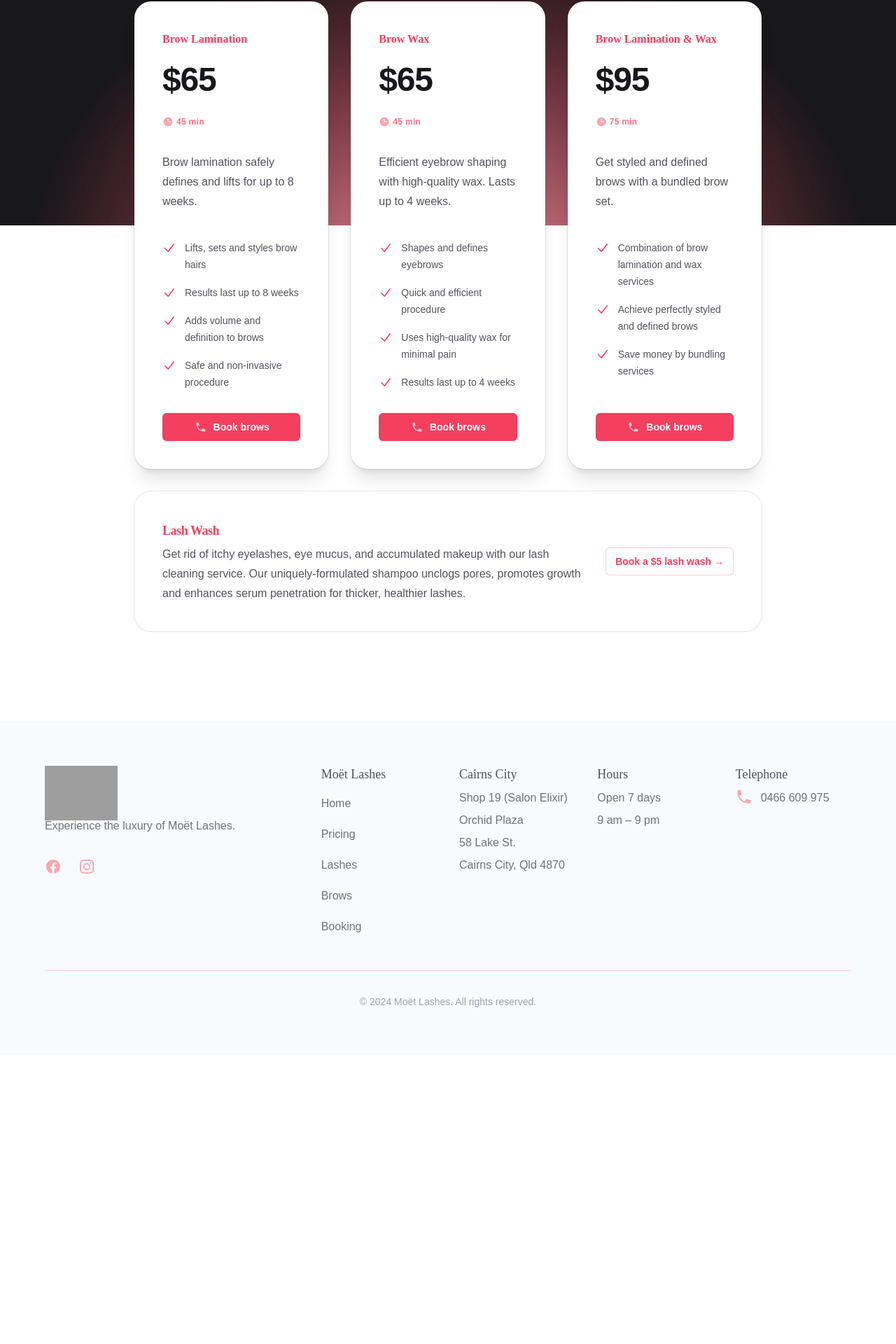
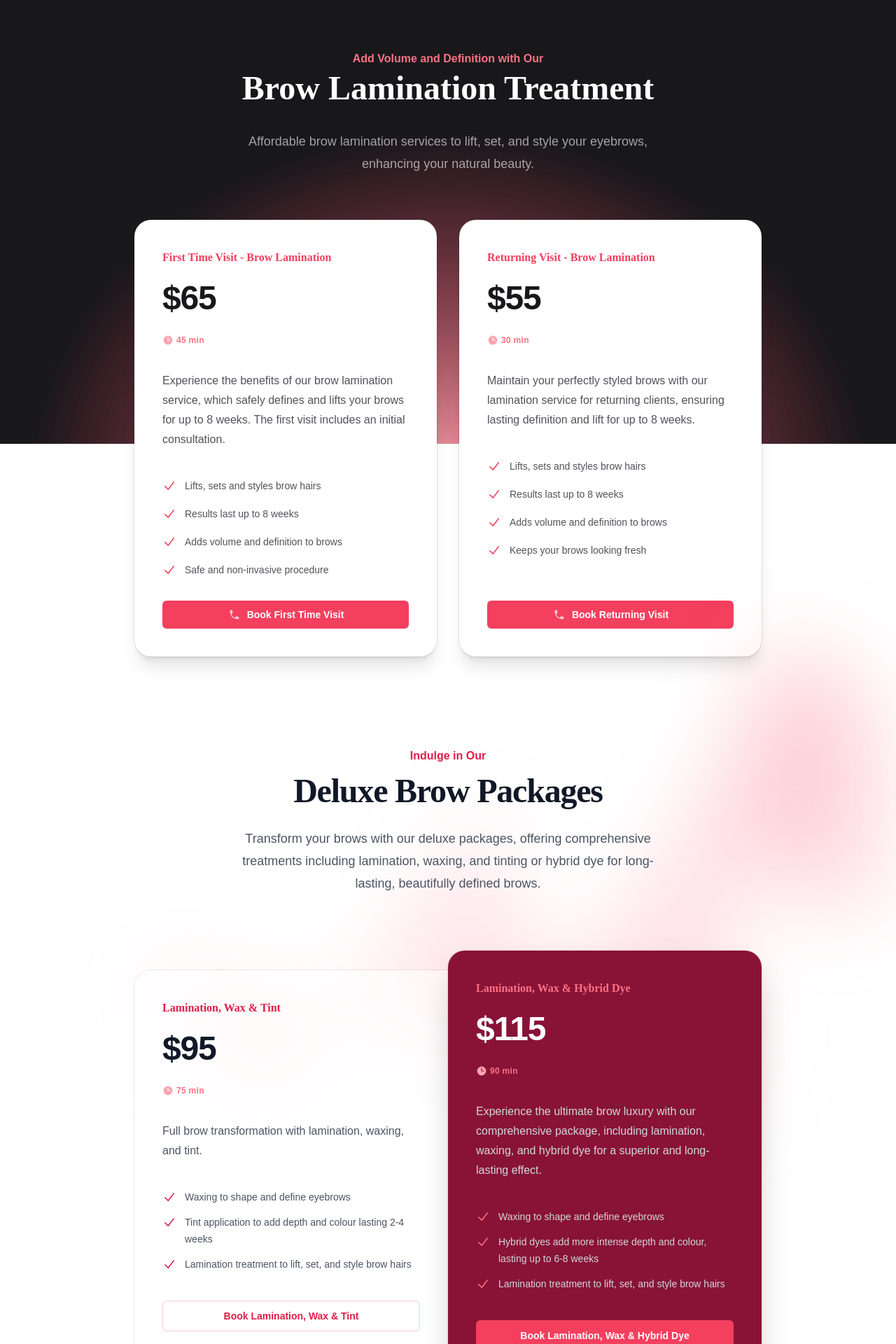
Before and after one commit to Emily-Nilsen/moet-lashes, a Next.js app: page /pricing in a window 1280 px wide. Shown: the part 3917-5837 px from the top of the page at 70% size. Before the commit the page ends 5424 px from the top, so only its background shows below. Built offline with nearby package versions, Linux system fonts and the light colour scheme; grey boxes are pictures that could not be loaded; a web font is replaced by a local one.

Commit message:
add deluxe brow packages

```diff
--- a/src/components/BrowsPricing.jsx
+++ b/src/components/BrowsPricing.jsx
@@ -1,14 +1,17 @@
 import Link from 'next/link'
 import { CheckIcon, PhoneIcon, ClockIcon } from '@heroicons/react/20/solid'
+import { DeluxeBrowPackages } from './DeluxeBrowPackages'
 
 const tiers = [
   {
-    name: 'Brow Lamination',
-    id: 'tier-lamination',
+    name: 'First Time Visit - Brow Lamination',
+    book: 'First Time Visit',
+    id: 'first-time-visit',
     href: 'tel:61466609975',
     price: '$65',
     time: '45 min',
-    description: 'Brow lamination safely defines and lifts for up to 8 weeks.',
+    description:
+      'Experience the benefits of our brow lamination service, which safely defines and lifts your brows for up to 8 weeks. The first visit includes an initial consultation.',
     features: [
       'Lifts, sets and styles brow hairs',
       'Results last up to 8 weeks',
@@ -17,33 +20,34 @@ const tiers = [
     ],
   },
   {
-    name: 'Brow Wax',
-    id: 'tier-wax',
+    name: 'Returning Visit - Brow Lamination',
+    book: 'Returning Visit',
+    id: 'returning-visit',
     href: 'tel:61466609975',
-    price: '$65',
-    time: '45 min',
+    price: '$55',
+    time: '30 min',
     description:
-      'Efficient eyebrow shaping with high-quality wax. Lasts up to 4 weeks.',
+      'Maintain your perfectly styled brows with our lamination service for returning clients, ensuring lasting definition and lift for up to 8 weeks.',
     features: [
-      'Shapes and defines eyebrows',
-      'Quick and efficient procedure',
-      'Uses high-quality wax for minimal pain',
-      'Results last up to 4 weeks',
+      'Lifts, sets and styles brow hairs',
+      'Results last up to 8 weeks',
+      'Adds volume and definition to brows',
+      'Keeps your brows looking fresh',
     ],
   },
-  {
-    name: 'Brow Lamination & Wax',
-    id: 'tier-lamination-wax',
-    href: 'tel:61466609975',
-    price: '$95',
-    time: '75 min',
-    description: 'Get styled and defined brows with a bundled brow set.',
-    features: [
-      'Combination of brow lamination and wax services',
-      'Achieve perfectly styled and defined brows',
-      'Save money by bundling services',
-    ],
-  },
+  // {
+  //   name: 'Brow Lamination & Wax',
+  //   id: 'tier-lamination-wax',
+  //   href: 'tel:61466609975',
+  //   price: '$95',
+  //   time: '75 min',
+  //   description: 'Get styled and defined brows with a bundled brow set.',
+  //   features: [
+  //     'Combination of brow lamination and wax services',
+  //     'Achieve perfectly styled and defined brows',
+  //     'Save money by bundling services',
+  //   ],
+  // },
 ]
 
 export function BrowsPricing() {
@@ -52,16 +56,16 @@ export function BrowsPricing() {
       <div className="mx-auto max-w-7xl px-6 pb-96 pt-24 text-center sm:pt-32 lg:px-8">
         <div className="mx-auto max-w-4xl">
           <h2 className="text-base font-semibold leading-7 text-rose-400">
-            Get the Perfect Arch
+            Add Volume and Definition with Our
           </h2>
           <h1 className="pb-2 text-4xl font-extrabold leading-tight text-white sm:text-center sm:text-5xl">
-            Brow services and pricing
+            Brow Lamination Treatment
           </h1>
         </div>
         <div className="relative mt-6">
           <p className="mx-auto max-w-2xl text-lg leading-8 text-white/60">
-            Affordable brow lamination and wax services to enhance your natural
-            beauty.
+            Affordable brow lamination services to lift, set, and style your
+            eyebrows, enhancing your natural beauty.
           </p>
           <svg
             viewBox="0 0 1208 1024"
@@ -86,7 +90,7 @@ export function BrowsPricing() {
       <div className="flow-root bg-white pb-24 sm:pb-32">
         <div className="-mt-80">
           <div className="mx-auto max-w-7xl px-6 lg:px-8">
-            <div className="mx-auto grid max-w-md grid-cols-1 gap-8 lg:max-w-4xl lg:grid-cols-3">
+            <div className="mx-auto grid max-w-md grid-cols-1 gap-8 lg:max-w-4xl lg:grid-cols-2">
               {tiers.map((tier) => (
                 <div
                   key={tier.id}
@@ -131,42 +135,25 @@ export function BrowsPricing() {
                       ))}
                     </ul>
                   </div>
-                  <a
+                  <Link
                     href={tier.href}
                     aria-describedby={tier.id}
                     className="mt-8 flex items-center justify-center rounded-md bg-rose-500 px-3.5 py-2 text-center text-sm font-semibold leading-6 text-white shadow-sm transition duration-300 ease-in-out hover:bg-rose-600 focus-visible:outline focus-visible:outline-2 focus-visible:outline-offset-2 focus-visible:outline-rose-500"
                   >
-                    <span>
+                    <span className="inline">
                       <PhoneIcon
                         className="mr-2 h-4 w-5 text-rose-200 group-hover:text-rose-50"
                         aria-hidden="true"
                       />
                     </span>{' '}
-                    Book brows
-                  </a>
+                    Book {tier.book}{' '}
+                  </Link>
                 </div>
               ))}
-              <div className="flex flex-col items-start gap-x-8 gap-y-6 rounded-3xl p-8 ring-1 ring-zinc-900/10 sm:gap-y-10 sm:p-10 lg:col-span-3 lg:flex-row lg:items-center">
-                <div className="lg:min-w-0 lg:flex-1">
-                  <h3 className="text-lg font-semibold leading-8 tracking-tight text-rose-500">
-                    Lash Wash
-                  </h3>
-                  <p className="mt-1 text-base leading-7 text-zinc-600">
-                    Get rid of itchy eyelashes, eye mucus, and accumulated
-                    makeup with our lash cleaning service. Our
-                    uniquely-formulated shampoo unclogs pores, promotes growth
-                    and enhances serum penetration for thicker, healthier
-                    lashes.
-                  </p>
-                </div>
-                <Link
-                  href="/booking"
-                  className="rounded-md px-3.5 py-2 text-sm font-semibold leading-6 text-rose-500 ring-1 ring-inset ring-rose-200 hover:ring-rose-300 focus-visible:outline focus-visible:outline-2 focus-visible:outline-offset-2 focus-visible:outline-rose-500"
-                >
-                  Book a $5 lash wash <span aria-hidden="true">&rarr;</span>
-                </Link>
-              </div>
+              {/* Next pricing tier */}
             </div>
+            {/* Deluxe packages */}
+            <DeluxeBrowPackages />
           </div>
         </div>
       </div>
--- /dev/null
+++ b/src/components/DeluxeBrowPackages.jsx
@@ -0,0 +1,165 @@
+import { CheckIcon, PhoneIcon, ClockIcon } from '@heroicons/react/20/solid'
+import Link from 'next/link'
+
+const tiers = [
+  {
+    name: 'Lamination, Wax & Tint',
+    id: 'tint',
+    href: 'tel:61466609975',
+    priceMonthly: '$95',
+    time: '75 min',
+    description: 'Full brow transformation with lamination, waxing, and tint.',
+    features: [
+      'Waxing to shape and define eyebrows',
+      'Tint application to add depth and colour lasting 2-4 weeks',
+      'Lamination treatment to lift, set, and style brow hairs',
+    ],
+    featured: false,
+  },
+  {
+    name: 'Lamination, Wax & Hybrid Dye',
+    id: 'hybrid-dye',
+    href: 'tel:61466609975',
+    priceMonthly: '$115',
+    time: '90 min',
+    description:
+      'Experience the ultimate brow luxury with our comprehensive package, including lamination, waxing, and hybrid dye for a superior and long-lasting effect.',
+    features: [
+      'Waxing to shape and define eyebrows',
+      'Hybrid dyes add more intense depth and colour, lasting up to 6-8 weeks',
+      'Lamination treatment to lift, set, and style brow hairs',
+    ],
+    featured: true,
+  },
+]
+
+function classNames(...classes) {
+  return classes.filter(Boolean).join(' ')
+}
+
+export function DeluxeBrowPackages() {
+  return (
+    <div className="relative isolate bg-transparent px-6 py-24 sm:py-32 lg:px-8">
+      <div
+        className="absolute inset-x-0 -top-3 -z-10 transform-gpu overflow-hidden px-36 blur-3xl"
+        aria-hidden="true"
+      >
+        <div
+          className="mx-auto aspect-[1155/678] w-[72.1875rem] bg-gradient-to-tr from-rose-100 to-rose-500 opacity-30"
+          style={{
+            clipPath:
+              'polygon(74.1% 44.1%, 100% 61.6%, 97.5% 26.9%, 85.5% 0.1%, 80.7% 2%, 72.5% 32.5%, 60.2% 62.4%, 52.4% 68.1%, 47.5% 58.3%, 45.2% 34.5%, 27.5% 76.7%, 0.1% 64.9%, 17.9% 100%, 27.6% 76.8%, 76.1% 97.7%, 74.1% 44.1%)',
+          }}
+        />
+      </div>
+      <div className="mx-auto max-w-2xl text-center lg:max-w-4xl">
+        <h2 className="text-base font-semibold leading-7 text-rose-600">
+          Indulge in Our
+        </h2>
+        <h1 className="mt-2 text-4xl font-bold tracking-tight text-gray-900 sm:text-5xl">
+          Deluxe Brow Packages
+        </h1>
+      </div>
+      <p className="mx-auto mt-6 max-w-2xl text-center text-lg leading-8 text-gray-600">
+        Transform your brows with our deluxe packages, offering comprehensive
+        treatments including lamination, waxing, and tinting or hybrid dye for
+        long-lasting, beautifully defined brows.
+      </p>
+      <div className="mx-auto mt-16 grid max-w-lg grid-cols-1 items-center gap-y-6 sm:mt-20 sm:gap-y-0 lg:max-w-4xl lg:grid-cols-2">
+        {tiers.map((tier, tierIdx) => (
+          <div
+            key={tier.id}
+            className={classNames(
+              tier.featured
+                ? 'relative bg-rose-900 shadow-2xl'
+                : 'bg-white/60 sm:mx-8 lg:mx-0',
+              tier.featured
+                ? ''
+                : tierIdx === 0
+                ? 'rounded-t-3xl sm:rounded-b-none lg:rounded-bl-3xl lg:rounded-tr-none'
+                : 'sm:rounded-t-none lg:rounded-bl-none lg:rounded-tr-3xl',
+              'rounded-3xl p-8 ring-1 ring-rose-900/10 sm:p-10'
+            )}
+          >
+            <h3
+              id={tier.id}
+              className={classNames(
+                tier.featured ? 'text-rose-400' : 'text-rose-600',
+                'text-base font-semibold leading-7'
+              )}
+            >
+              {tier.name}
+            </h3>
+            <p className="mt-4 flex items-baseline gap-x-2">
+              <span
+                className={classNames(
+                  tier.featured ? 'text-white' : 'text-gray-900',
+                  'text-5xl font-bold tracking-tight'
+                )}
+              >
+                {tier.priceMonthly}
+              </span>
+              {/* <span
+                className={classNames(
+                  tier.featured ? 'text-gray-400' : 'text-gray-500',
+                  'text-base'
+                )}
+              >
+                /month
+              </span> */}
+            </p>
+            <h2 className="align-center flex pb-3 pt-6 text-xs font-bold tracking-wide text-rose-400">
+              <span>
+                <ClockIcon
+                  className="mr-1 h-4 w-4 text-rose-300"
+                  aria-hidden="true"
+                />
+              </span>
+              {tier.time}
+            </h2>
+            <p
+              className={classNames(
+                tier.featured ? 'text-gray-300' : 'text-gray-600',
+                'mt-6 text-base leading-7'
+              )}
+            >
+              {tier.description}
+            </p>
+            <ul
+              role="list"
+              className={classNames(
+                tier.featured ? 'text-gray-300' : 'text-gray-600',
+                'mt-8 space-y-3 text-sm leading-6 sm:mt-10'
+              )}
+            >
+              {tier.features.map((feature) => (
+                <li key={feature} className="flex gap-x-3">
+                  <CheckIcon
+                    className={classNames(
+                      tier.featured ? 'text-rose-400' : 'text-rose-600',
+                      'h-6 w-5 flex-none'
+                    )}
+                    aria-hidden="true"
+                  />
+                  {feature}
+                </li>
+              ))}
+            </ul>
+            <a
+              href={tier.href}
+              aria-describedby={tier.id}
+              className={classNames(
+                tier.featured
+                  ? 'bg-rose-500 text-white shadow-sm hover:bg-rose-400 focus-visible:outline-rose-500'
+                  : 'text-rose-600 ring-1 ring-inset ring-rose-200 hover:ring-rose-300 focus-visible:outline-rose-600',
+                'mt-8 block rounded-md px-3.5 py-2.5 text-center text-sm font-semibold focus-visible:outline focus-visible:outline-2 focus-visible:outline-offset-2 sm:mt-10'
+              )}
+            >
+              Book {tier.name}
+            </a>
+          </div>
+        ))}
+      </div>
+    </div>
+  )
+}
--- a/src/components/LiftsPricing.jsx
+++ b/src/components/LiftsPricing.jsx
@@ -1,4 +1,5 @@
 import { useState } from 'react'
+import Link from 'next/link'
 import { RadioGroup } from '@headlessui/react'
 import { CheckIcon, PhoneIcon, ClockIcon } from '@heroicons/react/20/solid'
 
@@ -151,6 +152,27 @@ export function LiftsPricing() {
               </ul>
             </div>
           ))}
+          {/* Lash wash */}
+
+          <div className="mx-auto mt-12 flex max-w-4xl flex-col items-start gap-x-8 gap-y-6 rounded-3xl p-8 ring-1 ring-rose-600/20 sm:gap-y-10 sm:p-10 lg:col-span-3 lg:flex-row lg:items-center">
+            <div className="lg:min-w-0 lg:flex-1">
+              <h3 className="text-lg font-semibold leading-8 tracking-tight text-rose-500">
+                Lash Wash
+              </h3>
+              <p className="mt-1 text-base leading-7 text-zinc-600">
+                Get rid of itchy eyelashes, eye mucus, and accumulated makeup
+                with our lash cleaning service. Our uniquely-formulated shampoo
+                unclogs pores, promotes growth and enhances serum penetration
+                for thicker, healthier lashes.
+              </p>
+            </div>
+            <Link
+              href="/booking"
+              className="rounded-md px-3.5 py-2 text-sm font-semibold leading-6 text-rose-500 ring-1 ring-inset ring-rose-200 hover:ring-rose-300 focus-visible:outline focus-visible:outline-2 focus-visible:outline-offset-2 focus-visible:outline-rose-500"
+            >
+              Book a $5 lash wash <span aria-hidden="true">&rarr;</span>
+            </Link>
+          </div>
         </div>
       </div>
     </div>
```
